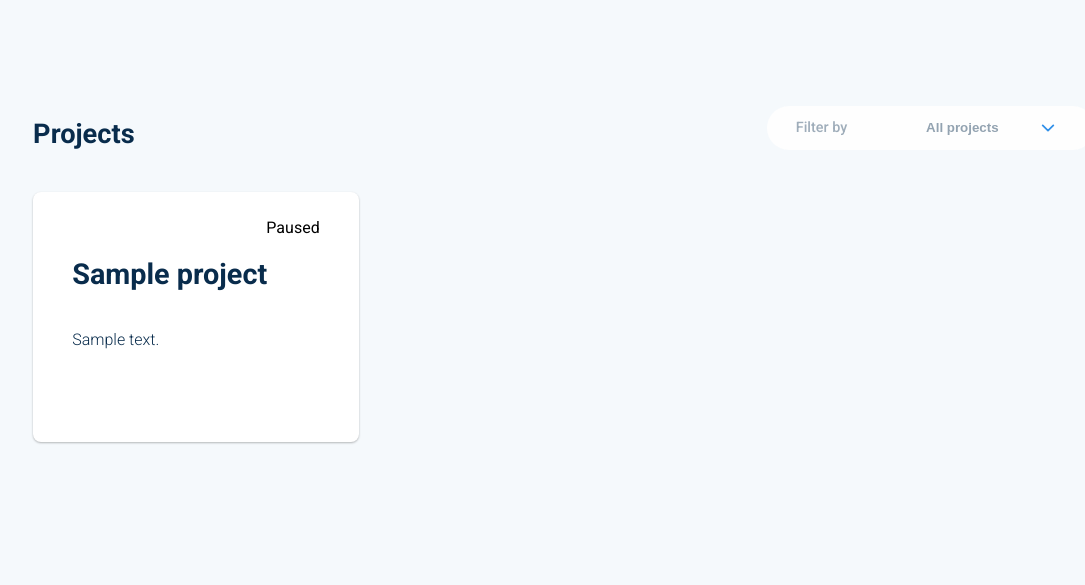
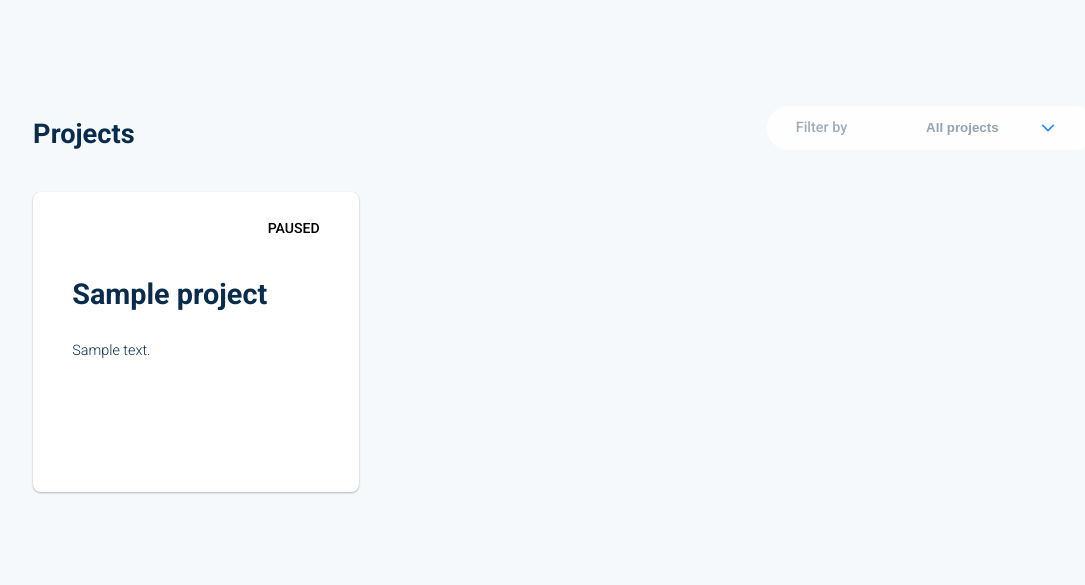
Before and after one commit to thealamu/projectstracker, a Django app: page / in a window 1280 px wide. Shown: the part 350-935 px from the top of the page, without its empty margins (76-1161 px from the left). Before the commit the page ends 794 px from the top, so only its background shows below. Run offline with Django 3.2, Linux system fonts and the light colour scheme; tables that the repository leaves empty hold one stand-in row (values such as "Sample post").

Commit message:
Style project item state text

```diff
--- a/tracker/static/tracker/index.css
+++ b/tracker/static/tracker/index.css
@@ -108,7 +108,7 @@ main {
   display: grid;
   grid-template-columns: repeat(auto-fill, minmax(250px, 1fr));
   grid-gap: 32px 4%;
-  grid-auto-rows: 250px;
+  grid-auto-rows: 300px;
 }
 
 #projects-list li {
@@ -132,9 +132,15 @@ main {
   text-align: right;
 }
 
+#project-item-state span {
+  text-transform: uppercase;
+  font-size: 0.88em;
+  font-weight: 500;
+}
+
 #project-item-info {
   height: 80%;
-  margin-top: 8%;
+  margin-top: 16%;
   text-align: left;
 }
 
@@ -154,10 +160,10 @@ main {
   color: #092c4c;
 }
 
-.clamp-max-lines-4 {
-  margin-top: 8%;
+.clamp-max-lines-6 {
+  margin-top: 4%;
   display: -webkit-box;
-  -webkit-line-clamp: 4;
+  -webkit-line-clamp: 6;
   -webkit-box-orient: vertical;
   text-overflow: ellipsis;
   overflow: hidden;
@@ -166,6 +172,7 @@ main {
 #project-item-desc {
   color: #092c4c;
   font-weight: 300;
+  font-size: 0.9em;
 }
 
 @media (min-width: 700px) {
--- a/tracker/templates/tracker/index.html
+++ b/tracker/templates/tracker/index.html
@@ -60,14 +60,14 @@
                         {% for project in projects %}
                         <li class="project-item">
                                 <div id="project-item-state">
-                                        {{project.state|statestring}}
+                                        <span>{{project.state|statestring}}</span>
                                 </div>
                                 <div id="project-item-info">
                                         <div class="clamp-max-lines-1">
                                                 <span id="project-item-title">{{project.title}}</span>
                                         </div>
                                         <br>
-                                        <div class="clamp-max-lines-4">
+                                        <div class="clamp-max-lines-6">
                                                 <span id="project-item-desc">{{project.description}}</span>
                                         </div>
                                 </div>
```
